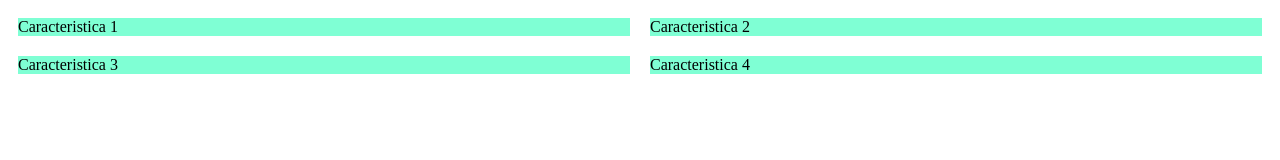
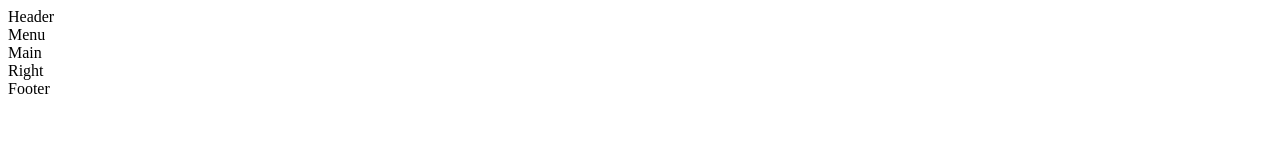
Before and after one commit to chunkun-droid/sesion_04, a plain HTML site: page index.html in a window 1280 px wide. Drawn offline with Linux system fonts and the light colour scheme.

Commit message:
third commit

```diff
--- a/index.html
+++ b/index.html
@@ -9,13 +9,32 @@
 <body>
 
 
+<!--
+    <section class="features">
+        <article>
+            Caracteristica 1
+            </article>
+        <article>
+            Caracteristica 2
+        </article>
+        <article>
+            Caracteristica 3
+        </article>
+        <article>
+            Caracteristica 4
+        </article>
+    </section>
+-->
 
-    <section class="features">
-        <article>Caracteristica 1</article>
-        <article>Caracteristica 2</article>
-        <article>Caracteristica 3</article>
-        <article>Caracteristica 4</article>
-    </section>
+
+<div class="grid-container">
+    <div class="item 1">Header</div>
+    <div class="item 2">Menu</div>
+    <div class="item 3">Main</div>
+    <div class="item 4">Right</div>
+    <div class="item 5">Footer</div>
+</div>
+
 
 </body>
 </html>
--- a/styles.css
+++ b/styles.css
@@ -1,4 +1,6 @@
+/*
 .features{
+    margin-bottom: 70px;
     display: grid;
     grid-template-columns: 1fr 1fr;
 }
@@ -6,4 +8,8 @@
 article{
     background-color: aquamarine;
     margin: 10px;
+    width: 40%;
+    height: 70px;
 }
+
+*/
```
